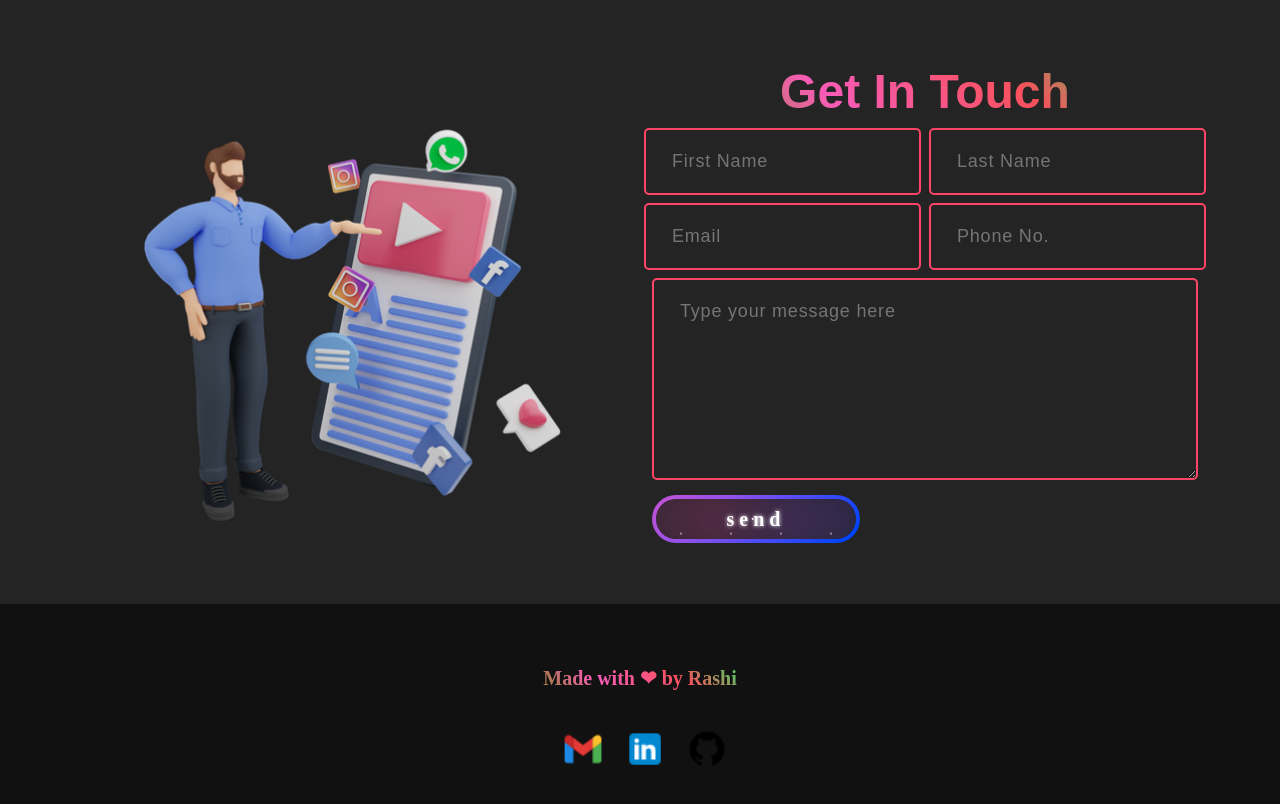
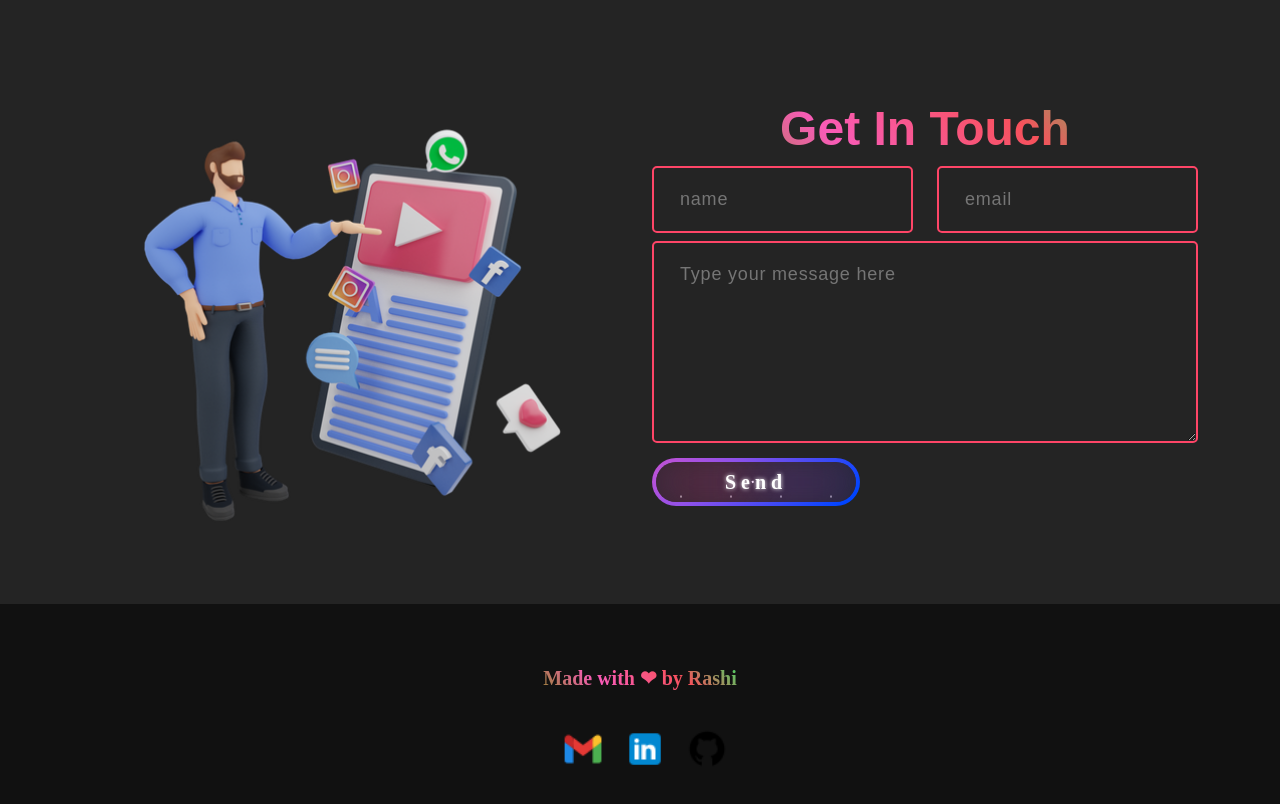
Before and after one commit to rashichourasia2118/portfolio-website, a React (Create React App) app: page / in a window 1280 px wide. Shown: the part 4940-5744 px from the top of the page. Built offline with nearby package versions, Linux system fonts and the light colour scheme; a web font is replaced by a local one.

Commit message:
contact form resolved

```diff
--- a/package.json
+++ b/package.json
@@ -3,6 +3,7 @@
   "version": "0.1.0",
   "private": true,
   "dependencies": {
+    "@emailjs/browser": "^3.11.0",
     "@testing-library/jest-dom": "^5.17.0",
     "@testing-library/react": "^13.4.0",
     "@testing-library/user-event": "^13.5.0",
@@ -10,9 +11,13 @@
     "animate.css-react": "^1.1.0",
     "bootstrap": "^5.3.2",
     "cors": "^2.8.5",
+    "crypto-browserify": "^3.12.0",
     "dotenv": "^16.3.1",
+    "emailjs-com": "^3.2.0",
     "express": "^4.18.2",
     "nodemailer": "^6.9.7",
+    "os-browserify": "^0.3.0",
+    "path-browserify": "^1.0.1",
     "react": "^18.2.0",
     "react-bootstrap": "^2.9.1",
     "react-bootstrap-icons": "^1.10.3",
--- a/src/components/Contact.js
+++ b/src/components/Contact.js
@@ -1,96 +1,52 @@
-
-import {Container,Row,Col} from "react-bootstrap";
-import  {useState} from 'react';
+import React, { useRef } from 'react';
+import emailjs from '@emailjs/browser';
+import { Container, Row, Col } from "react-bootstrap";
 import contact from '../assets/images/contact-img.png';
 import 'animate.css';
 import TrackVisibility from 'react-on-screen';
 import '../css/contact.css';
 
-export const Contact =()=>{
-    const formInitialDetails ={
-        firstName:'',
-        lastName:'',
-        email:'',
-        phone:''
-    }
-    const [formDetails,setFormDetails]=useState(formInitialDetails);
-    const [btnText,setBtnText]=useState('send');
-    const [status,setStatus]=useState({});
-    const onFormUpdate=(category,value)=>
-    {
-      setFormDetails({
-        ...formDetails,
-        [category]:value
-      })
-    }
-    const handleSubmit = async (e) => {
+export const Contact = () => {
+  const form = useRef();
+
+  const sendEmail = (e) => {
     e.preventDefault();
-      setBtnText('Sending..');
 
-      try {
-        const response = await fetch("https://portfolio-website-three-theta-11.vercel.app", {
-          method: "POST",
-          headers: {
-            "Content-Type": "Application/json;charset=utf-8",
-          },
-          body: JSON.stringify(formDetails),
+    emailjs.sendForm(process.env.REACT_APP_EMAIL_SERVICE_ID, process.env.REACT_APP_EMAIL_TEMPLATE_ID, form.current,process.env.REACT_APP_PUBLIC_KEY)
+      .then((result) => {
+
+          console.log(result.text);
+      }, (error) => {
+          console.log(error.text);
       });
-
-        setBtnText("Sent");
-        const result = await response.json();
-
-        setFormDetails(formInitialDetails);
-
-        if (result.code === 200) {
-          setStatus({ success: true, message: 'Message Sent Successfully' });
-
-        } else {
-          setStatus({ success: false, message: 'Something Went Wrong, please try again later' });
-        }
-      } catch (error) {
-
-        console.error("Unexpected error:", error);
-        setStatus({ success: false, message: 'Unexpected error, please try again later' });
-      }
   };
 
-    return(
+  return (
     <section className="contact" id="connect">
             <Container>
         <Row className="align-items-center">
           <Col md={6} size={12}>
             <TrackVisibility>
-                  {({ isVisible }) =>
-                   <img className={isVisible ? "animate__animated animate__zoomIn" : ""} src={contact} alt="Contact Us"/>
-                  }
+              {({ isVisible }) => <img className={isVisible ? "animate__animated animate__zoomIn" : ""} src={contact} alt="Contact Us" />}
             </TrackVisibility>
           </Col>
           <Col md={6} size={12}>
             <TrackVisibility>
-                   {({ isVisible }) =>
+              {({ isVisible }) => (
                 <div className={isVisible ? "animate__animated animate__fadeIn" : ""}>
                   <h2 className="neonText">Get In Touch</h2>
-                    <form name="contact" method="POST" action="https://portfolio-website-three-theta-11.vercel.app" onSubmit={handleSubmit}>
+    <form ref={form} onSubmit={sendEmail}>
     <Row>
-                            <Col sm={6} className="px-1">
-                              <input type="text" value={formDetails.firstName} placeholder="First Name" onChange={(e)=>onFormUpdate('firstName',e.target.value)}/>
+      <Col sm={6} classNAme="px-1">
+      <input type="text" name="user_name" placeholder="name"/>
       </Col>
-                            <Col sm={6} className="px-1">
-                              <input type="text" value={formDetails.lastName} placeholder="Last Name" onChange={(e)=>onFormUpdate('lastName',e.target.value)}/>
-
-                            </Col>
-                            <Col sm={6} className="px-1">
-                               <input type="email" value={formDetails.email} placeholder="Email" onChange={(e)=>onFormUpdate('email',e.target.value)}/>
-
-                            </Col>
-                            <Col sm={6} className="px-1">
-                               <input type="tel" value={formDetails.phone} placeholder="Phone No." onChange={(e)=>onFormUpdate('phone',e.target.value)}/>
-
+      <Col sm={6} classNAme="px-1">
+      <input type="email" name="user_email" placeholder='email' />
       </Col>
       <Col>
-                              <textarea rows="6" value={formDetails.message} placeholder="Type your message here" onChange={(e)=>onFormUpdate('message',e.target.value)}></textarea>
+      <textarea rows="6" name="message" placeholder="Type your message here" />
       <button className="contact-btn" type="submit">
-                              <strong>{btnText}</strong>
+                              <strong>Send</strong>
                                <div id="container-stars">
                                  <div id="stars"></div>
                                </div>
@@ -101,20 +57,14 @@ export const Contact =()=>{
                                 </div>
                                </button>
       </Col>
-                            {
-                                status.message &&
-                                <Col>
-                                <p className={status.success===false?"danger":"success"}>{status.message} </p>
-                                </Col>
-                            }
       </Row>
     </form>
-                    </div>}
+    </div>
+              )}
             </TrackVisibility>
           </Col>
         </Row>
-
       </Container>
     </section>
-    )
-}
+  );
+};
```
Also changed, not shown: src/server.js (deleted, +0 -54 lines), src/index.js (line endings or trailing spaces), 2 other files (tests, documents, lock files or other folders). Lines whose indentation alone changed are shown as unchanged.
